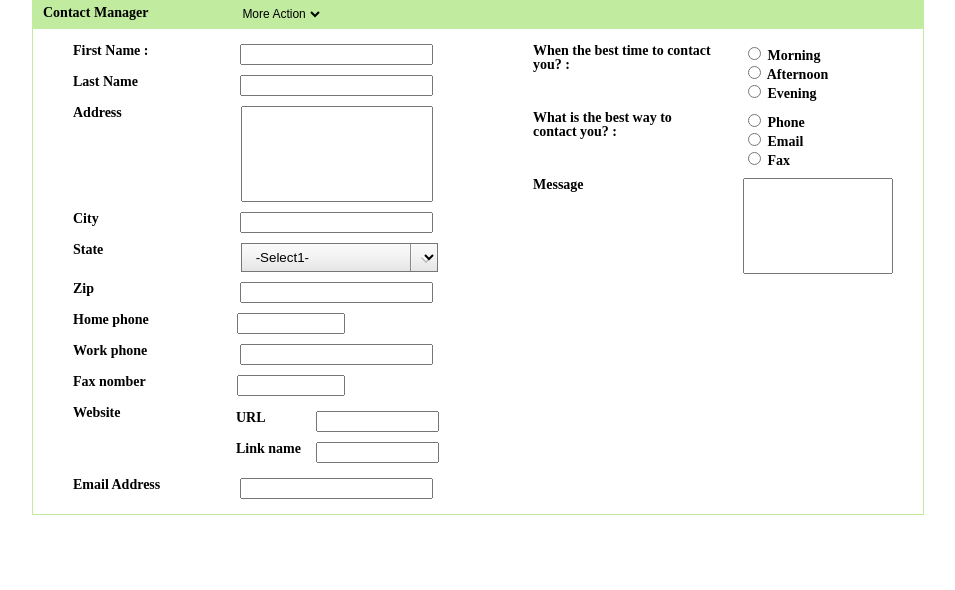
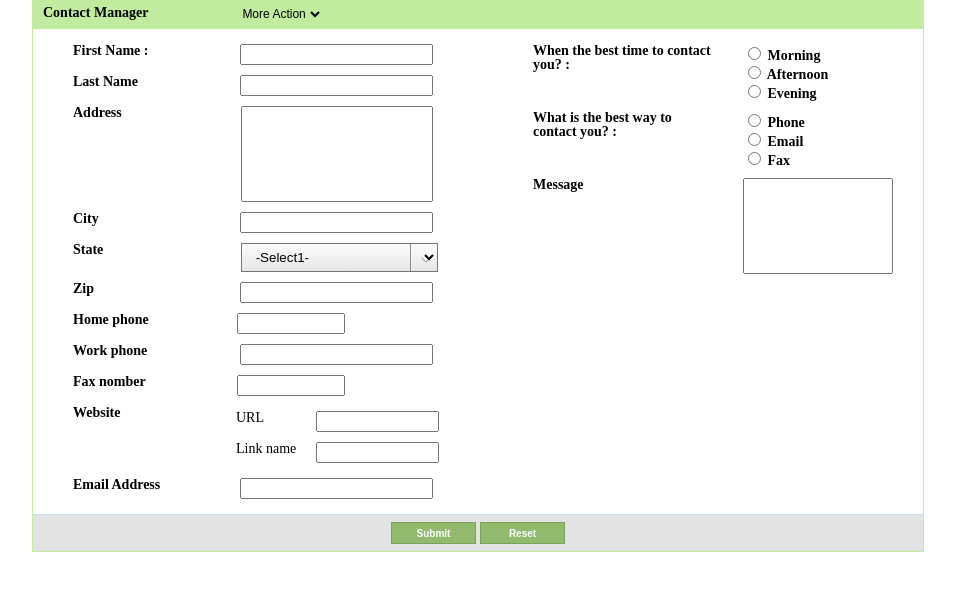
Before and after one commit to sai7602/homework-6, a plain HTML site: page index.html in a window 1280 px wide. Shown: the whole page, without its empty margins (162-1117 px from the left). Drawn offline with Linux system fonts and the light colour scheme.

Commit message:
виправлення помлок і додавання кнопок

```diff
--- a/css/style.css
+++ b/css/style.css
@@ -56,7 +56,6 @@
 }
 .input-field span{
     width: 180px;
-    justify-content: space-between;
 }
 .left .input-field .home input{
     width: 100px;
@@ -64,6 +63,7 @@
 }
 .website{
     transform: translate(26px);
+    font-weight: normal;
 }
 .website .input-field input{
     width: 115px;
@@ -89,3 +89,22 @@
     overflow: hidden;
     padding: 5px 10px;
  }
+ .footter{
+    background-color: #e3e3e3;
+    height: 36px;
+    border-top: 1px solid #c6dff5;
+    display: flex;
+    align-items: center;
+    justify-content: center;
+
+ }
+ .footter input{
+    margin: 0 2px;
+    color: white;
+    background-color: #91ba6f;
+    border: 1px solid #7aa359;
+    font-size: 10px;
+    font-weight: bold;
+    width: 85px;
+    height: 22px;
+}
--- a/index.html
+++ b/index.html
@@ -110,7 +110,10 @@
             </div>
 
         </div>
-
+        <div class="footter">
+            <input type="submit" name="submit" value="Submit">
+            <input type="reset" name="reset" value="Reset">
+        </div>
     </form>
 </body>
 </html>
```
Lines whose indentation alone changed are shown as unchanged.
